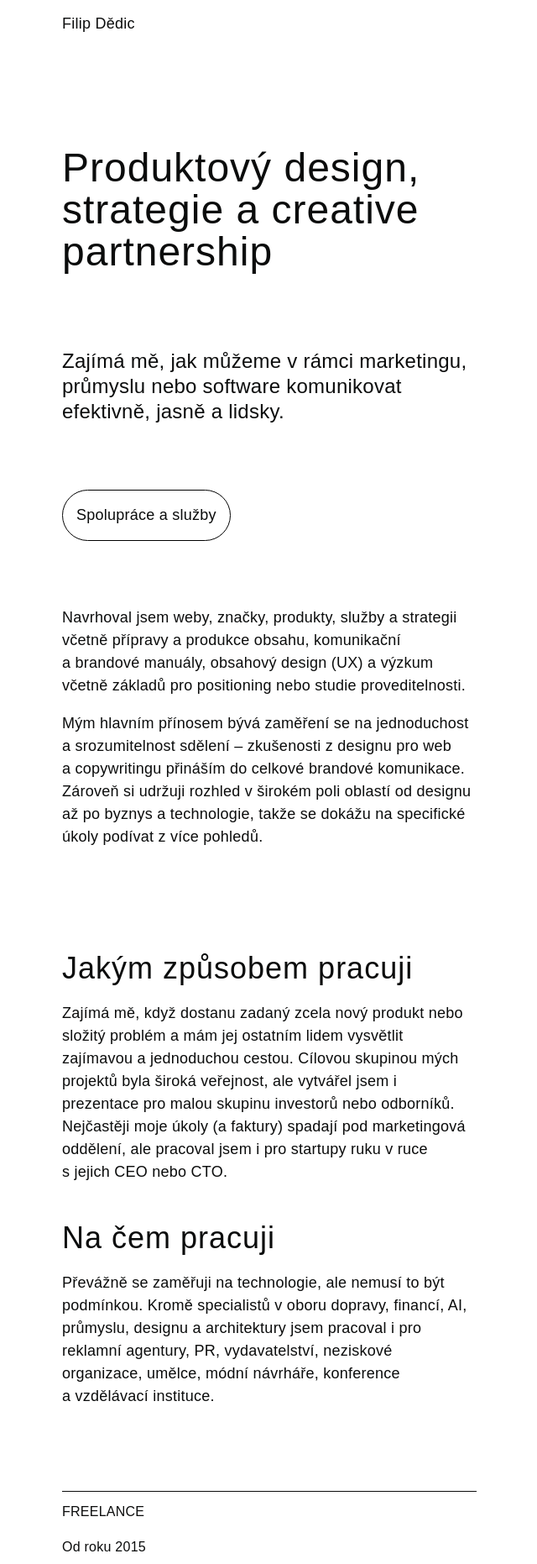
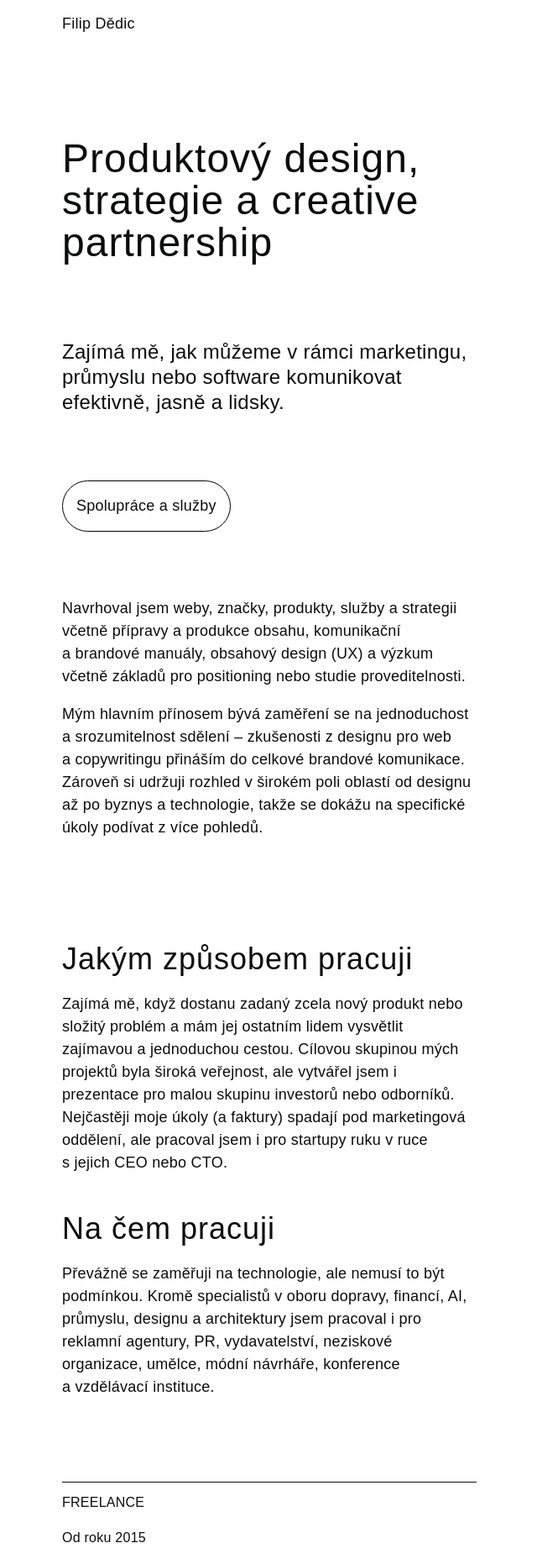
Before and after one commit to fdedic/fdedic.github.io, a Jekyll site: the page built from index.md, in a window 1280 px wide. Shown: the top 1862 px of the page at 84% size, without its empty margins (186-826 px from the left). Built offline with Jekyll 4.4.1, drawn with Linux system fonts in a browser that asks for light colours; nearby versions of some CDN libraries; some web fonts are replaced.

Commit message:
Update base.css

```diff
--- a/assets/css/base.css
+++ b/assets/css/base.css
@@ -114,7 +114,10 @@
 
 #wrapper {
 max-width: 1200px;
-margin: 10px auto;
+margin: 0 auto;
+padding: 1.6em;
+position: relative;
+overflow: auto;
 }
 
 .header-wrapper {
```
